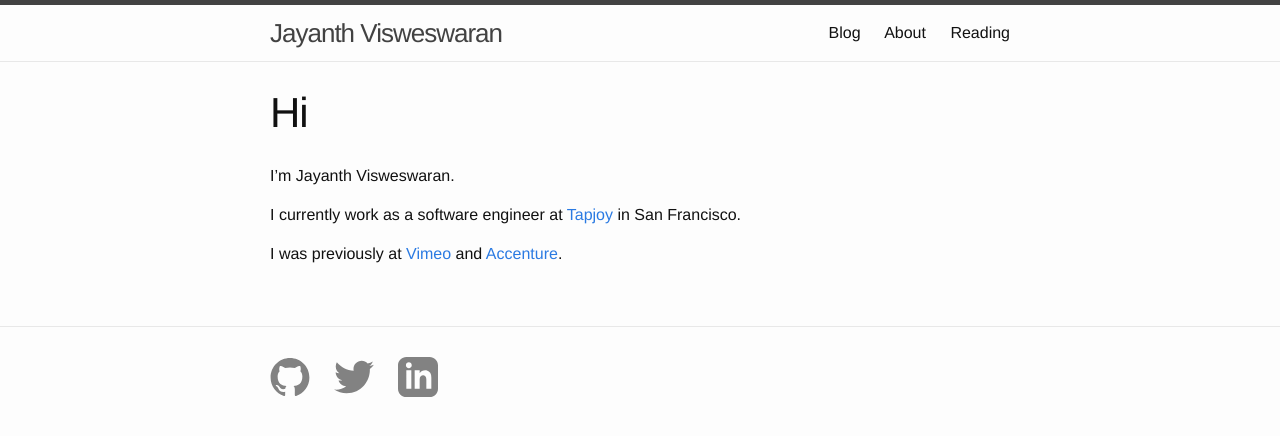
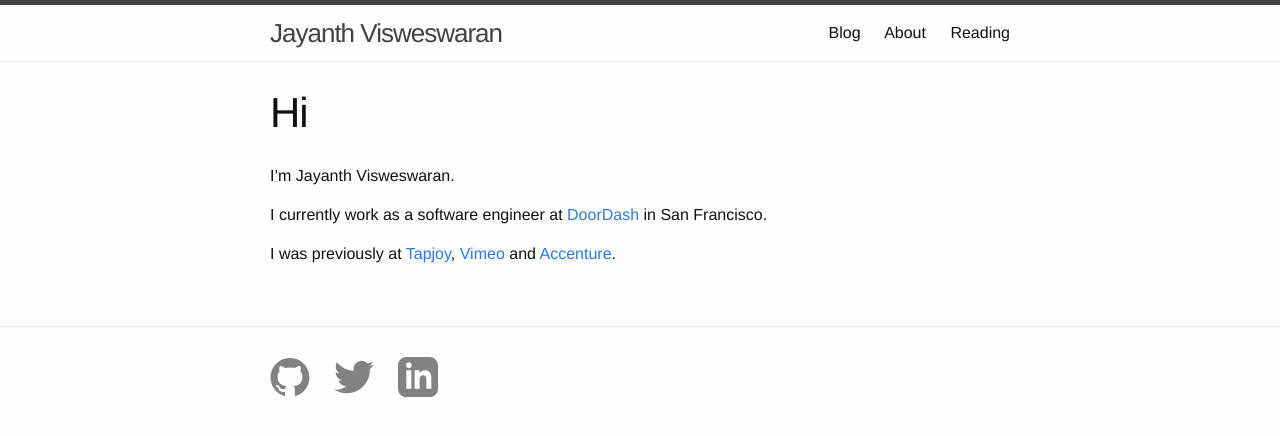
Before and after one commit to goose42/goose42.github.io, a Jekyll site: the page built from index.md, in a window 1280 px wide. Shown: the top 436 px of the page. Built offline with Jekyll 4.4.1, drawn with Linux system fonts in a browser that asks for light colours.

Commit message:
Updating current job to DoorDash

```diff
--- a/index.md
+++ b/index.md
@@ -7,10 +7,11 @@ heading: Hi
 
 I'm Jayanth Visweswaran.
 
-I currently work as a software engineer at [Tapjoy][tapjoy]{:target="_blank"} in San Francisco.
+I currently work as a software engineer at [DoorDash][doordash]{:target="_blank"} in San Francisco.
 
-I was previously at [Vimeo][vimeo]{:target="_blank"} and [Accenture][accenture]{:target="_blank"}.
+I was previously at [Tapjoy][tapjoy]{:target="_blank"}, [Vimeo][vimeo]{:target="_blank"} and [Accenture][accenture]{:target="_blank"}.
 
 [tapjoy]: https://home.tapjoy.com/
 [vimeo]: https://vimeo.com/goose42
 [accenture]: https://www.accenture.com/
+[doordash]: https://www.doordash.com/
```
